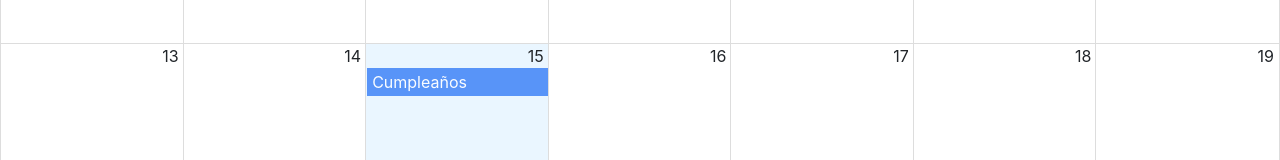
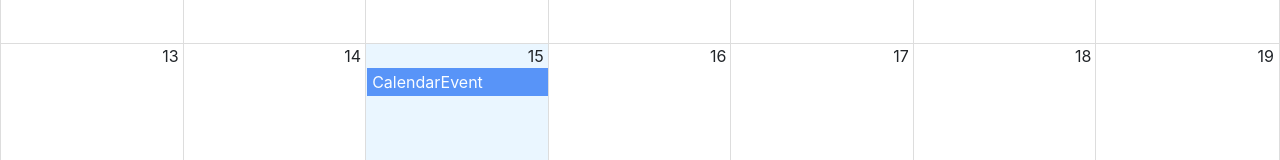
Before and after one commit to poncho29/calendar-app, a React (Vite) app: page / in a window 1280 px wide. Shown: the part 350-510 px from the top of the page. Built offline with nearby package versions, Linux system fonts and the light colour scheme.

Commit message:
[INPROGRESS] - Event calendar

```diff
--- /dev/null
+++ b/src/calendar/components/CalendarEvent.tsx
@@ -0,0 +1,8 @@
+
+// import { Event } from '../interfaces'
+
+export const CalendarEvent = () => {
+  return (
+    <div>CalendarEvent</div>
+  )
+}
--- a/src/calendar/index.ts
+++ b/src/calendar/index.ts
@@ -1,2 +1,4 @@
 export * from './components/Navbar';
+export * from './components/CalendarEvent';
+
 export * from './pages/CalendarPage';
--- a/src/calendar/pages/CalendarPage.tsx
+++ b/src/calendar/pages/CalendarPage.tsx
@@ -5,7 +5,8 @@ import { addHours } from 'date-fns'
 
 import { getMessagesEs, localizer } from '../../helpers'
 
-import { Navbar } from ".."
+import { CalendarEvent, Navbar } from ".."
+
 import { Event } from '../interfaces'
 
 const events = [{
@@ -21,10 +22,8 @@ const events = [{
 }]
 
 export const CalendarPage = () => {
-  const eventStyleGetter: EventPropGetter<Event> = (
-    event, start, end, isSelected
-  ) => {
-    console.log({ event, start, end, isSelected })
+  const eventStyleGetter: EventPropGetter<Event> = (event) => {
+    console.log(event);
 
     const style = {
       backgroundColor: '#347cf7',
@@ -52,6 +51,9 @@ export const CalendarPage = () => {
         style={{ height: 'calc(100vh - 56px)' }}
         messages={getMessagesEs()}
         eventPropGetter={eventStyleGetter}
+        components={{
+          event: CalendarEvent
+        }}
       />
     </>
   )
```
